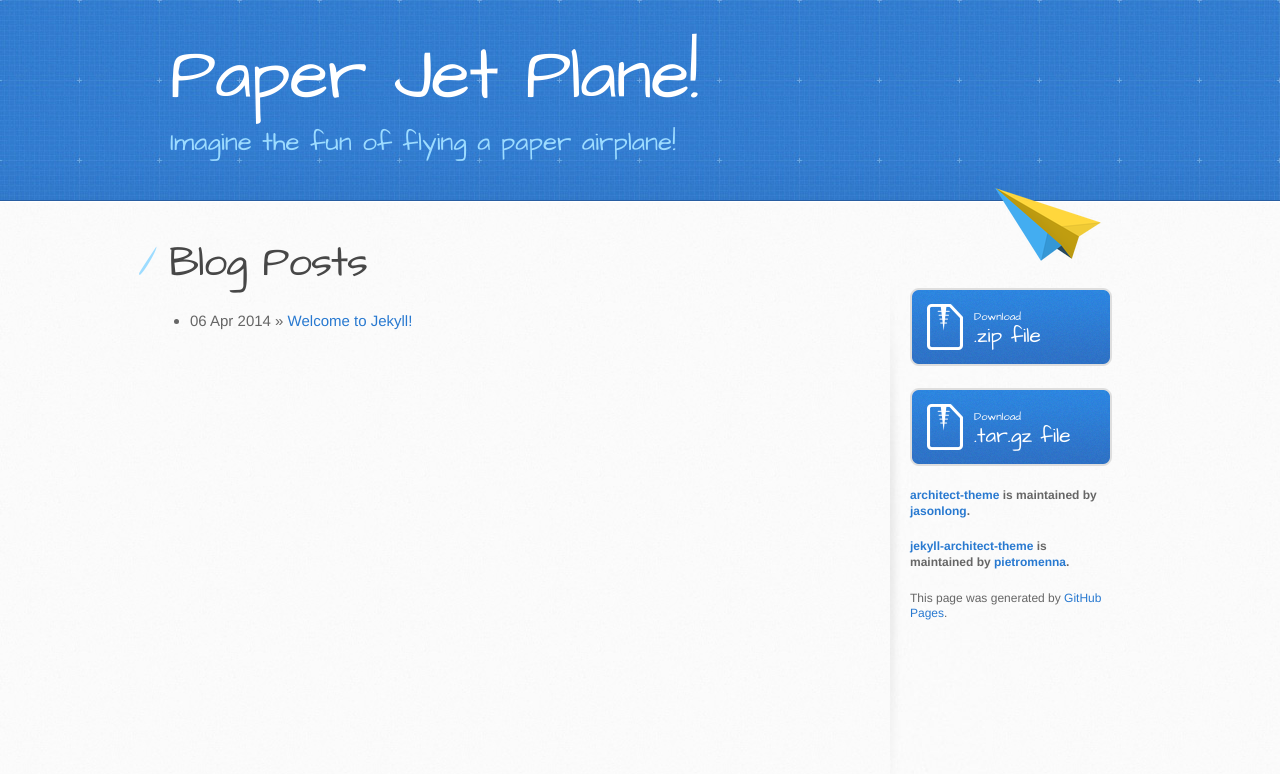
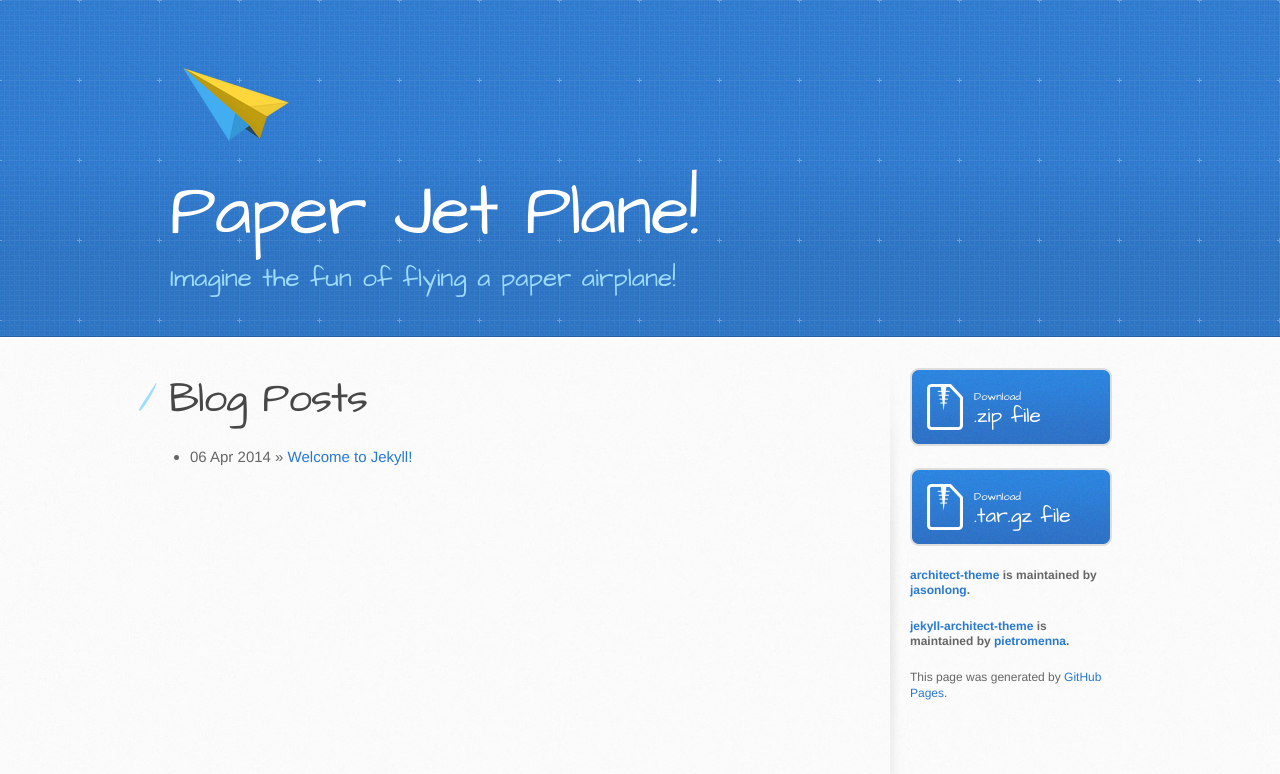
Before and after one commit to paperjetplane/paperjetplane.github.io, a Jekyll site: the page built from index.html, in a window 1280 px wide. Shown: the top 774 px of the page. Built offline with Jekyll 4.4.1, drawn with Linux system fonts in a browser that asks for light colours.

```diff
--- a/_layouts/default.html
+++ b/_layouts/default.html
@@ -19,9 +19,8 @@
   <body>
     <header>
       <div class="inner">
-        <h1> {{ site.name }} </h1>
+        <img src="images/plane.png"><h1> {{ site.name }} </h1>
         <h2>{{ site.tagline }}</h2>
-        <img src="images/plane.png" class="header-icon">
       </div>
     </header>
 
--- a/stylesheets/stylesheet.css
+++ b/stylesheets/stylesheet.css
@@ -789,12 +789,6 @@
   }
 }
 
-/* Icons */
-
-.header-icon {
-  position: relative;
-  float: right;
-}
 
 /* All Mobile Sizes (devices and browser) */
 @media only screen and (max-width: 767px) {
```
